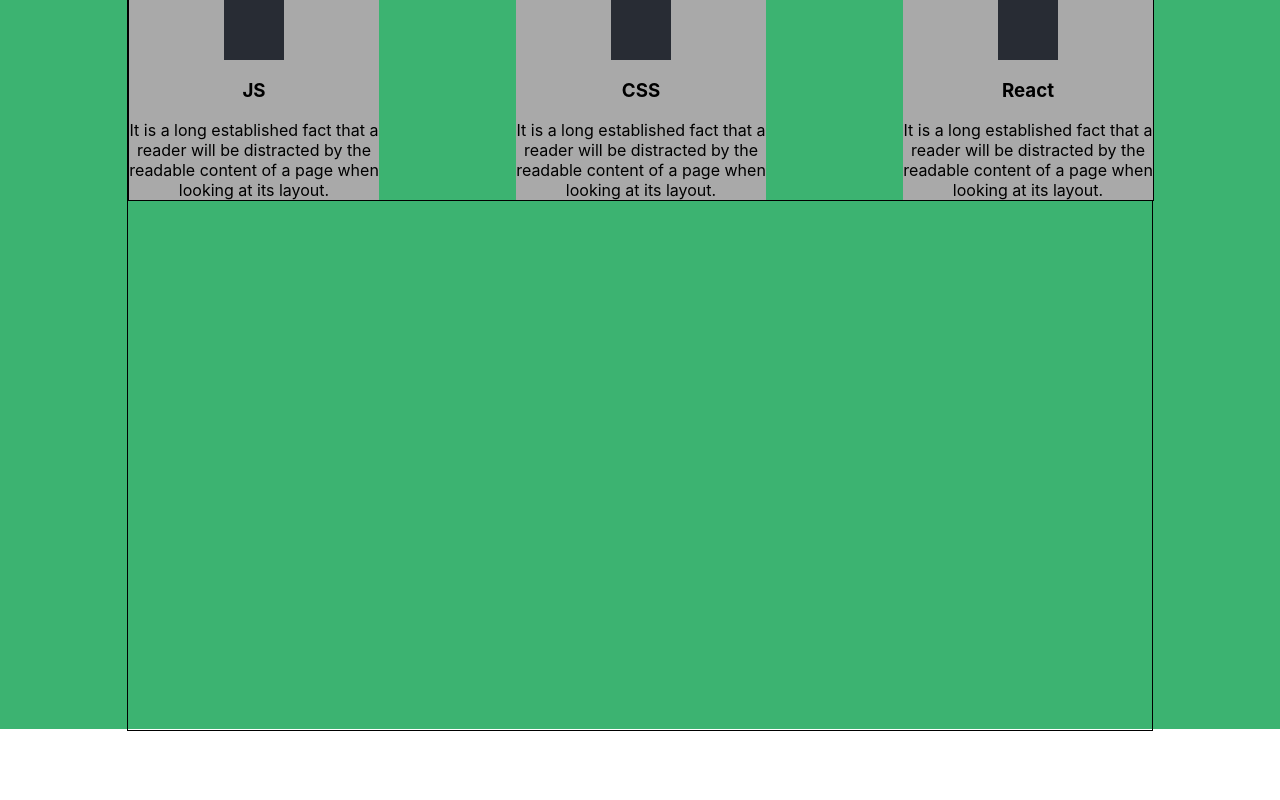
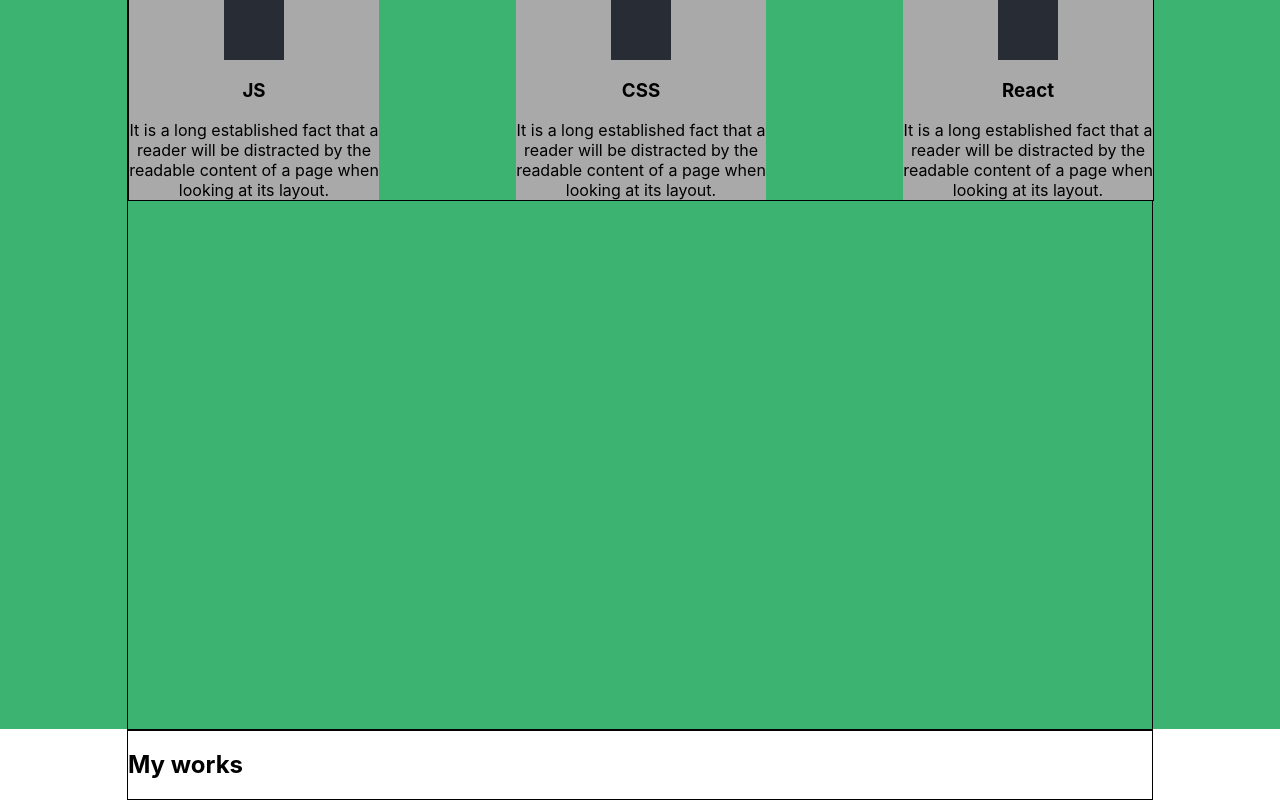
Before and after one commit to cros6y6raga/portfolio, a React (Create React App) app: page / in a window 1280 px wide. Shown: the part 951-1751 px from the top of the page. Before the commit the page ends 1682 px from the top, so only its background shows below. Built offline with nearby package versions, Linux system fonts and the light colour scheme.

Commit message:
Analogy with skills

```diff
--- a/src/works/Works.tsx
+++ b/src/works/Works.tsx
@@ -1,9 +1,18 @@
 import React from 'react';
+import style from './Works.module.css';
+import styleContainer from '../common/styles/Container.module.css'
+import Work from "./work/Work";
 
 function Works() {
     return (
-        <div>
-
+        <div className={style.worksBlock}>
+            <div className={`${styleContainer.container} ${style.worksContainer}`}>
+                <h2 className={style.title}>My works</h2>
+                <div className={style.works}>
+                    <Work/>
+                    <Work/>
+                </div>
+            </div>
         </div>
     );
 }
```
